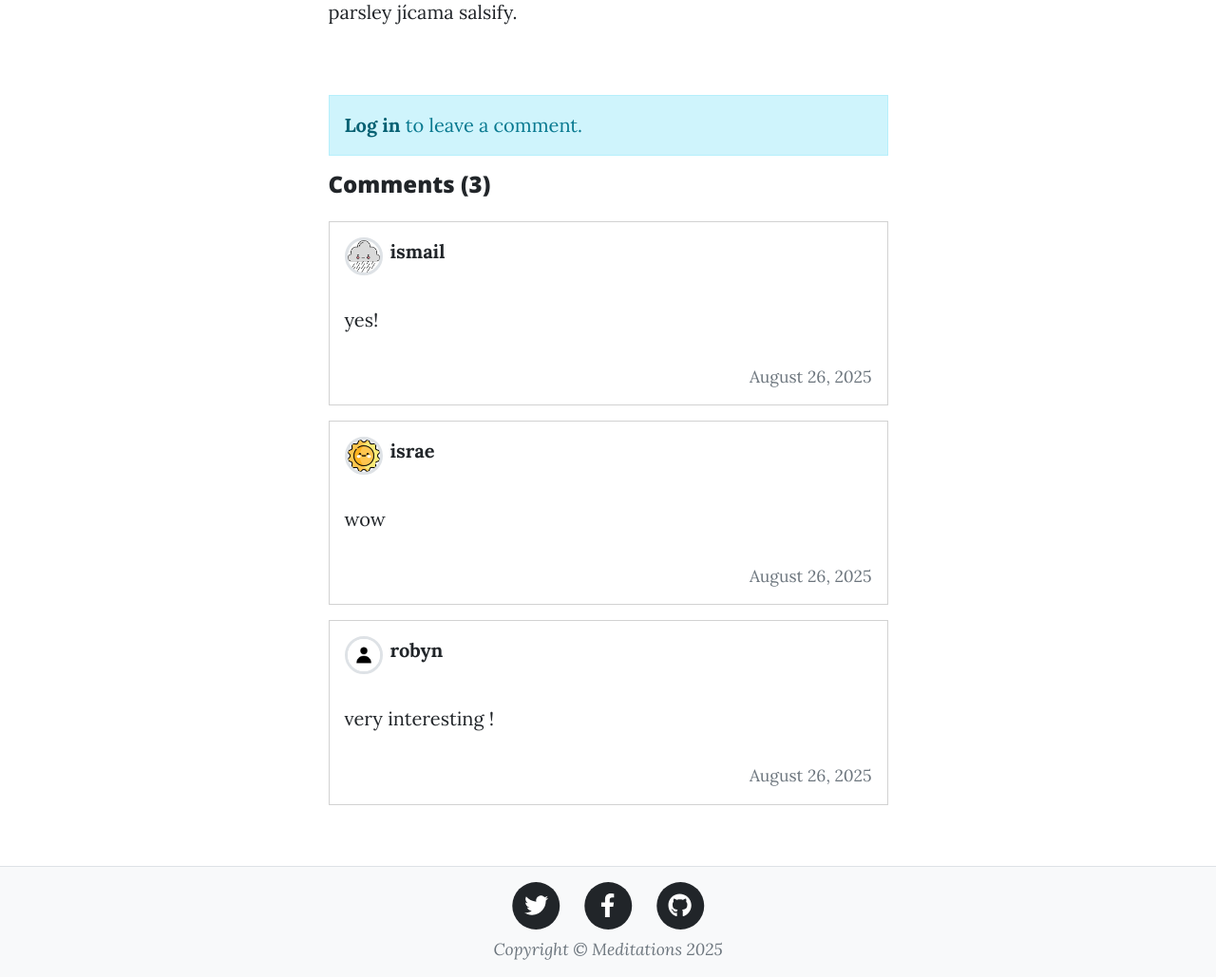
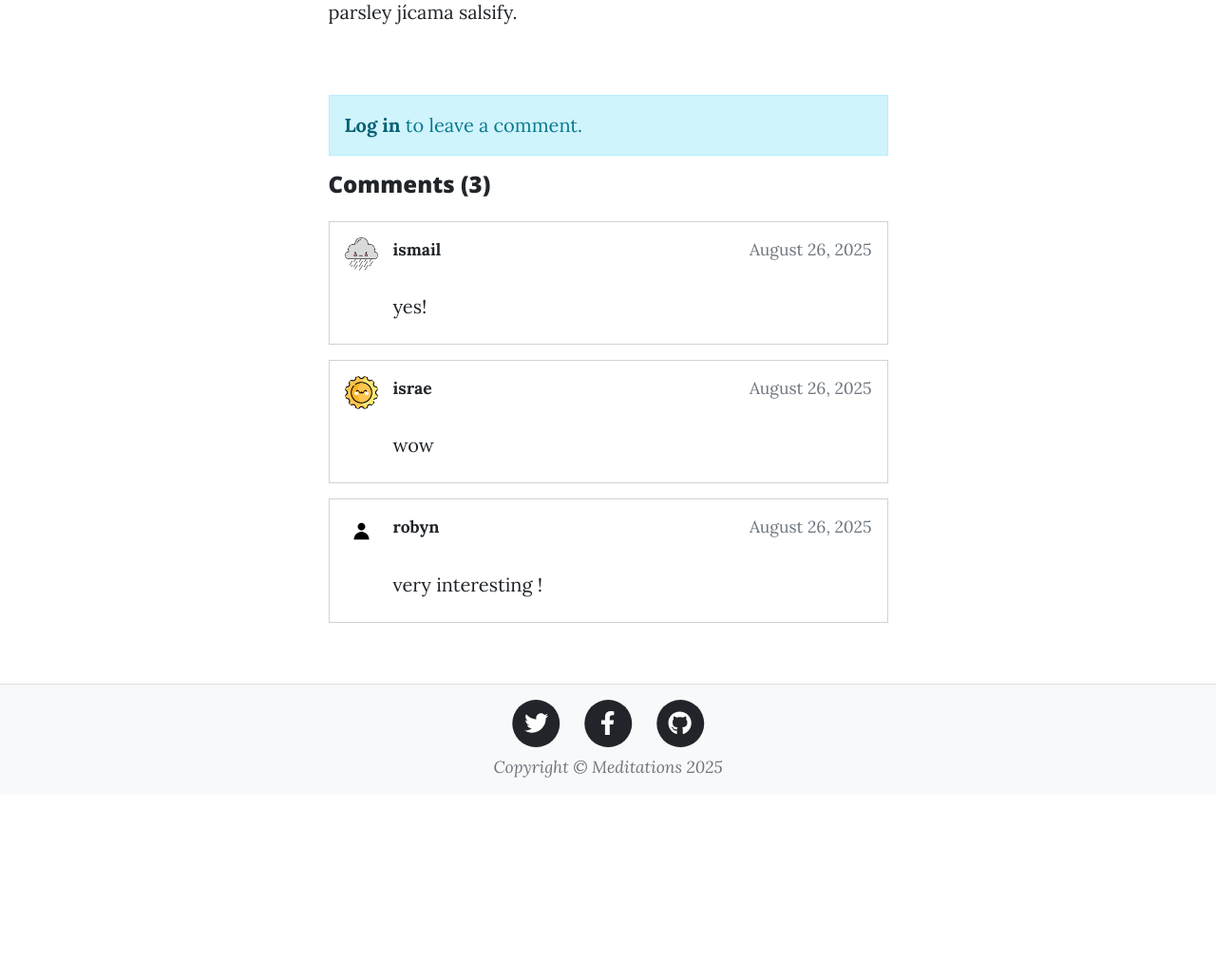
Before and after one commit to Israe-jpg/meditations, a Flask app: page /post/1 in a window 1280 px wide. Shown: the part 799-1828 px from the top of the page at 95% size. After the commit the page ends 1618 px from the top, so only its background shows below. Run offline with Flask 3, Linux system fonts and the light colour scheme; some libraries are stand-ins or nearby versions; some web fonts are replaced.

Commit message:
aesthetic fixing of comment section

```diff
--- a/templates/post.html
+++ b/templates/post.html
@@ -56,16 +56,21 @@
 
                     {% if comments %}
                         {% for comment in comments %}
-                        <div class="card mb-3">
-                            <div class="card-body">
-                                <div class="d-flex justify-content-start align-items-start mb-2">
+                                                <div class="card mb-3">
+                            <div class="card-body p-3">
+                                <div class="d-flex align-items-start mb-2">
                                     <img src="{{ url_for('static', filename=comment.author.profile_picture or 'default_profile.jpg') }}"
-                                             alt="Profile"
-                                             style="width: 40px; height: 40px; border-radius: 50%; object-fit: cover; border: 3px solid #dee2e6;">
-                                    <strong class="ms-2">{{ comment.author.name }}</strong>
+                                         alt="Profile"
+                                         class="me-3"
+                                         style="width: 35px; height: 35px; border-radius: 50%; object-fit: cover; flex-shrink: 0;">
+                                    <div class="flex-grow-1">
+                                        <div class="d-flex justify-content-between align-items-center mb-1">
+                                            <small class="fw-bold mb-0">{{ comment.author.name }}</small>
+                                            <small class="text-muted">{{ comment.date }}</small>
+                                        </div>
+                                        <p class="mb-0">{{ comment.content }}</p>
+                                    </div>
                                 </div>
-                                <p class="card-text">{{ comment.content }}</p>
-                                <small class="text-muted" style="float: right;">{{ comment.date }}</small>
                             </div>
                         </div>
                         {% endfor %}
```
Also changed, not shown: instance/blog.db, static/profile_3_August_26_2025_rainyimg.png (added).
